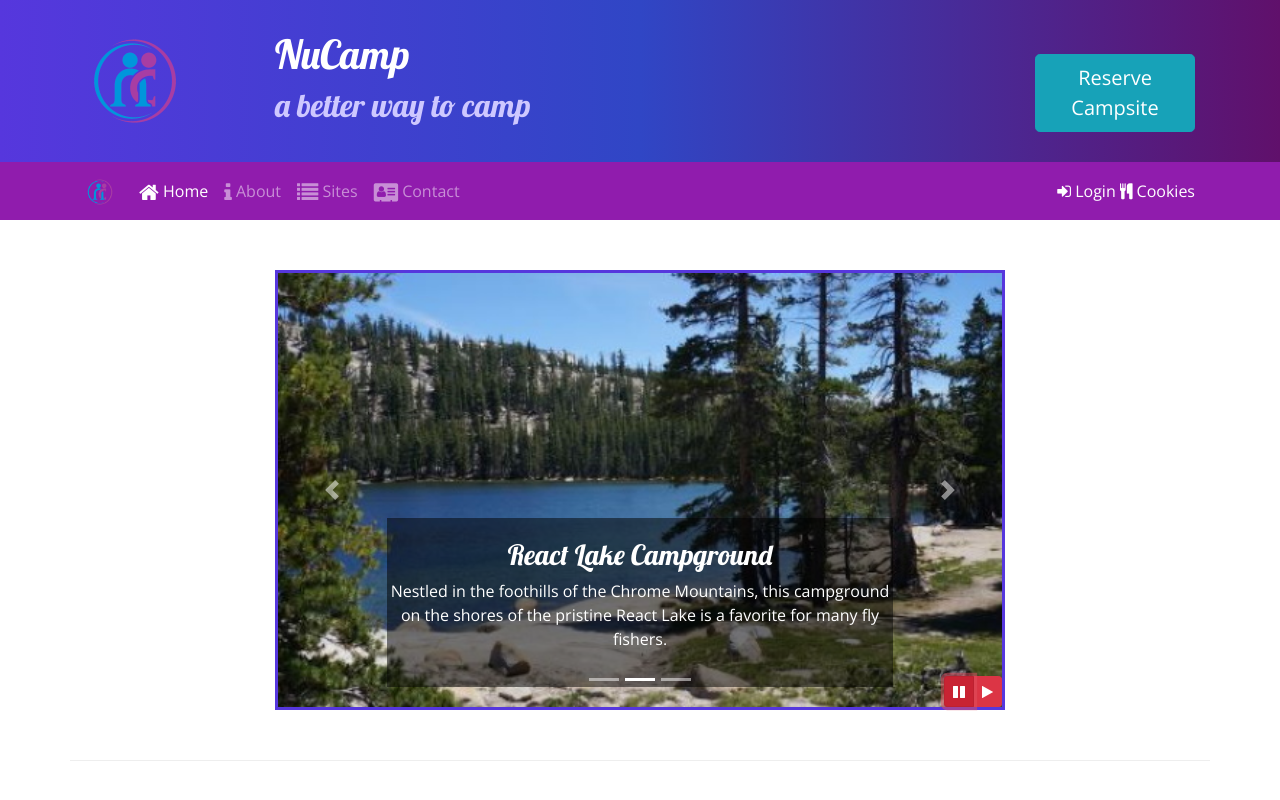
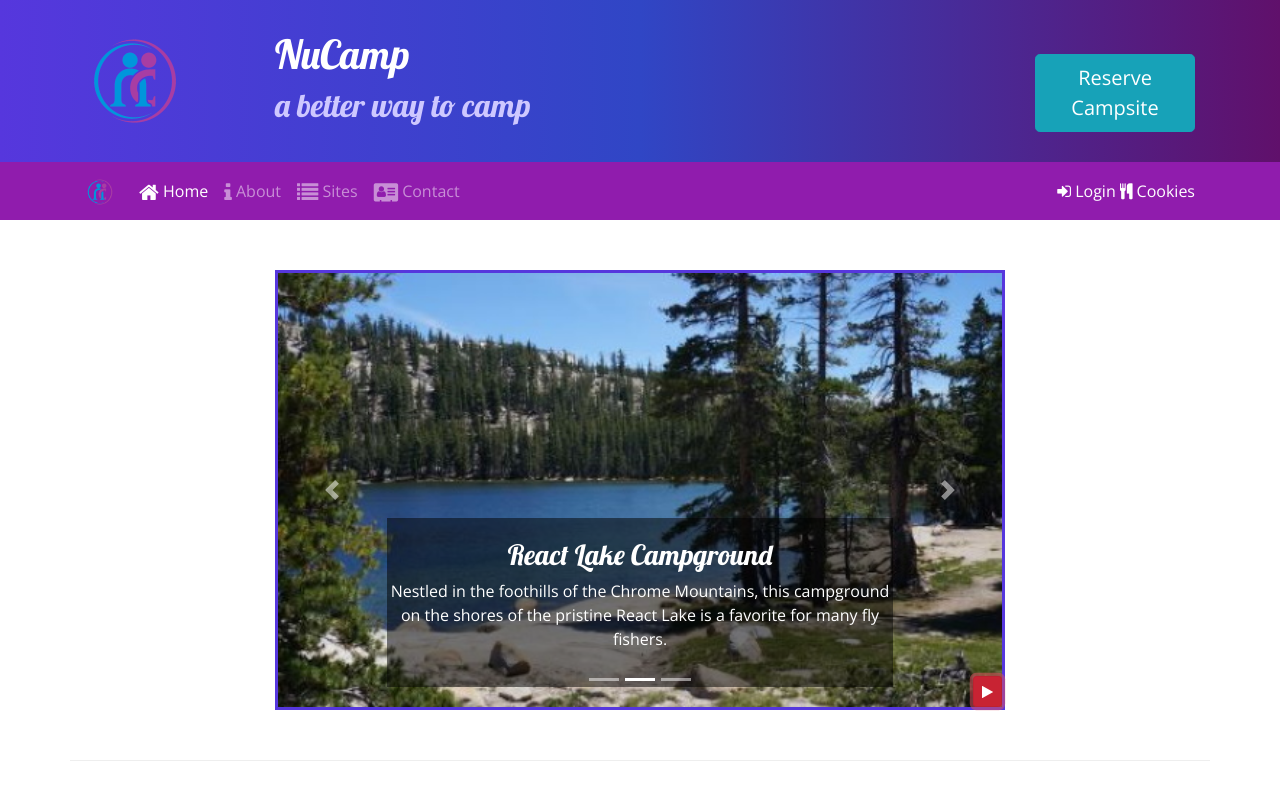
Before and after one commit to SteveBouchie/nucamp-bootstrap, a website: page index.html in a window 1280 px wide. Both pictures are taken after a click on the button 959 px from the left and 691 px from the top of the page. Shown: the top 800 px of the page. Drawn offline with nearby package versions, Linux system fonts and the light colour scheme.

Commit message:
Single Button

```diff
--- a/index.html
+++ b/index.html
@@ -221,14 +221,9 @@
                         <span class="carousel-control-next-icon"></span>
                         <span class="sr-only">Next</span>
                     </a>
-                    <div class="btn-group" id="carouselButton">
-                        <button class="btn btn-danger btn-sm" id="carouselPause">
+                        <button class="btn btn-danger btn-sm" id="carouselButton">
                             <i class="fa fa-pause"></i>
                         </button>
-                        <button class="btn btn-danger btn-sm" id="carouselPlay">
-                            <i class="fa fa-play"></i>
-                        </button>
-                    </div>
                 </div>
             </div>
         </div>
@@ -314,12 +309,17 @@
  <script src="node_modules/bootstrap/dist/js/bootstrap.min.js"></script>
  <script>
     $(function() {
-        $(".carousel").carousel({interval: 2000, ride: 'carousel'});
-            $("#carouselPause").click(function(){
-                $(".carousel").carousel("pause");
-            });
-            $("#carouselPlay").click(function(){
-                $(".carousel").carousel("cycle");
+            $(".carousel").carousel( { interval: 2000, pause: "false", ride: 'carousel' } );
+            $("#carouselButton").click(function(){
+                if ($("#carouselButton").children("i").hasClass("fa-pause")) {
+                    $(".carousel").carousel("pause");
+                    $("#carouselButton").children("i").removeClass("fa-pause");
+                    $("#carouselButton").children("i").addClass("fa-play");
+                } else {
+                    $(".carousel").carousel("cycle");
+                    $("#carouselButton").children("i").removeClass("fa-play");
+                    $("#carouselButton").children("i").addClass("fa-pause");
+                }
             });
         });
 </script>
```
